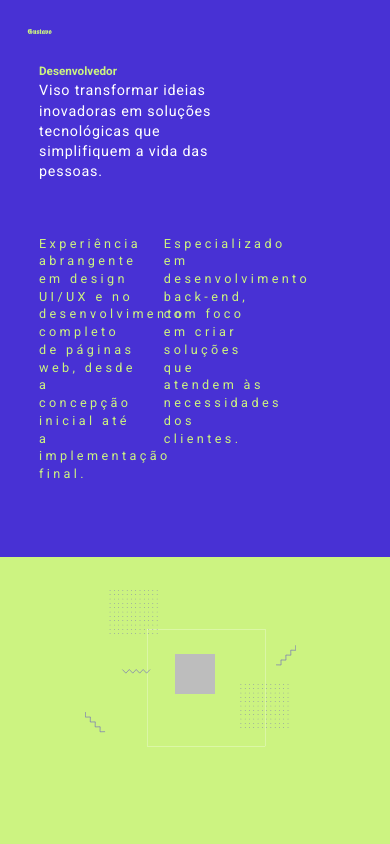
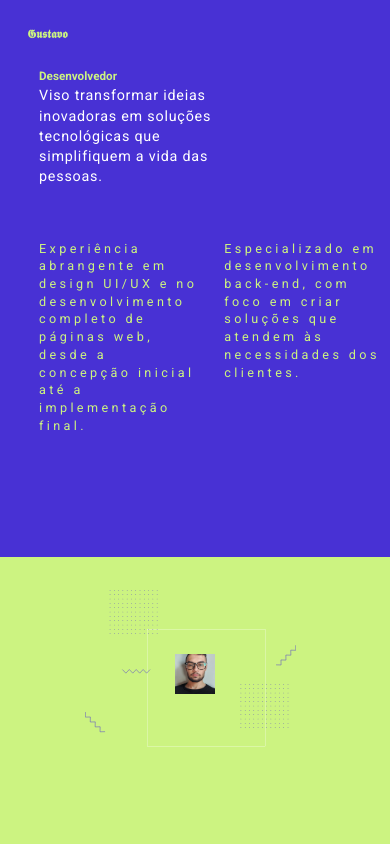
Before and after one commit to duarte25/portfolio, a Next.js app: page / in a window 390 px wide. Shown: the top 844 px of the page. Built offline with nearby package versions, Linux system fonts and the light colour scheme.

Commit message:
Feito responsividade em todo o site falta apenas a parte de tecnologias

```diff
--- a/src/components/perfil/index.jsx
+++ b/src/components/perfil/index.jsx
@@ -22,11 +22,11 @@ export default function Perfil() {
                         <Avatar className={styles.photoPerfil} variant="square">
                             <Image
                                 className={styles.image}
-                                src="/photo_perfil2.jpeg"
+                                src="/photo_perfil.jpeg"
                                 alt="Foto"
                                 layout="fill"
                                 objectFit="cover"
-                                objectPosition="center -8vh"
+                                objectPosition="center"
                             />
                         </Avatar>
                         <Image className={styles.square} src="/square.svg" alt="square" layout="fill" objectFit="contain" />
--- a/src/components/perfil/styles.module.css
+++ b/src/components/perfil/styles.module.css
@@ -28,7 +28,6 @@
 }
 
 .perfil h2 {
-    padding: 10vh;
     padding: 7%;
 }
 
@@ -124,6 +123,14 @@
         background: #ccf381;
     }
 
+    .perfil h2 {
+        font-size: 3vw;
+    }
+
+    .topicPerfil h4 {
+        width: 100%;
+    }
+
     .containerPerfil {
         margin: -5% 0 0 0;
     }
--- a/src/components/projects/index.jsx
+++ b/src/components/projects/index.jsx
@@ -19,9 +19,7 @@ export default function Projects() {
                 <Image className={styles.planet} width={100} height={100} src="/planet.svg" layout="intrinsic" objectFit="none" alt="Cloud" />
             </div>
             <div className={styles.cards}>
-
                 <div className={styles.blocoCard}>
-
                     <Card className={styles.card}>
                         <CardMedia
                             className={styles.cardMediaCidades}
```
